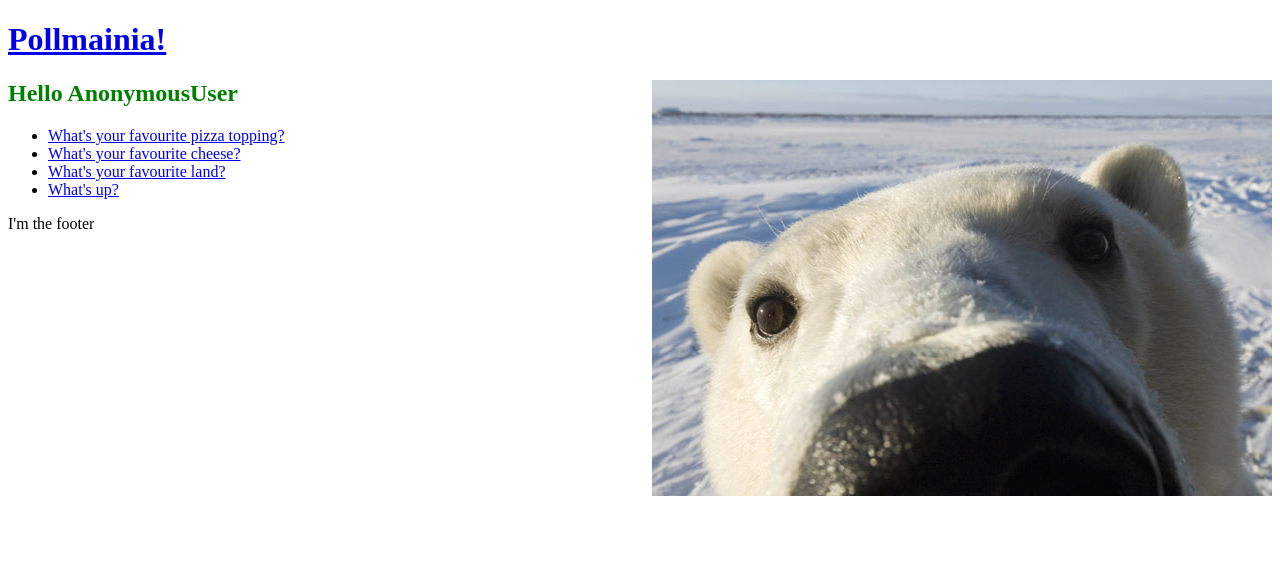
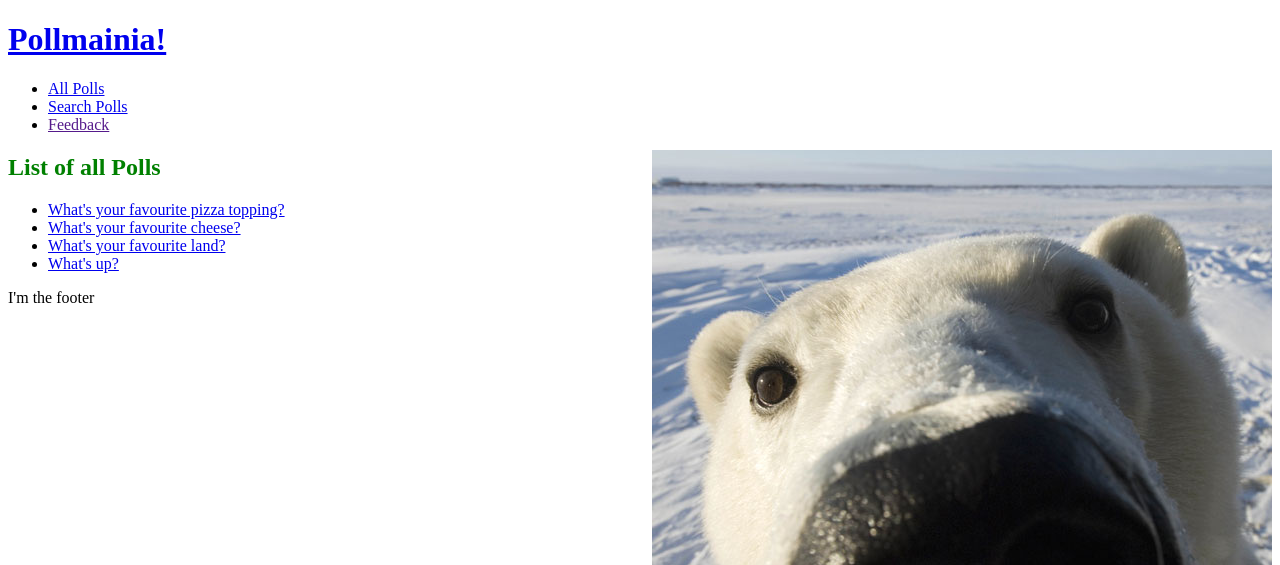
Before and after one commit to pxg/Pollmamania, a Django app: page / in a window 1280 px wide. Shown: the top 565 px of the page. Run offline with Django 3.2, Linux system fonts and the light colour scheme; data comes from the database, SQL or seed files in the repository.

Commit message:
adding search page

```diff
--- a/mysite/polls/templates/polls/index.html
+++ b/mysite/polls/templates/polls/index.html
@@ -3,7 +3,7 @@
 {% block content %}
 
 {% if user %}
-	<h2>Hello {{user}}</h2>
+	<h2>List of all Polls</h2>
 {% else %}
 	<h2>Hey brother</h2>
 {% endif %}
--- a/mysite/polls/templates/polls/layout.html
+++ b/mysite/polls/templates/polls/layout.html
@@ -10,6 +10,12 @@
 
         <h1><a href="{% url poll_index %}">Pollmainia!</a></h1>
 
+        <ul>
+            <li><a href="{% url poll_index %}">All Polls</a></li>
+            <li><a href="/search">Search Polls</a></li>
+            <li><a href="">Feedback</a></li>
+        </ul>
+
         <img id="deocration" src="{{STATIC_URL}}polls/img/polar-bear-face.jpg">
 
         {% block content %}
--- a/mysite/polls/urls.py
+++ b/mysite/polls/urls.py
@@ -8,6 +8,7 @@ urlpatterns = patterns('',
             queryset=Poll.objects.order_by('-pub_date')[:5],
             context_object_name='latest_poll_list',
             template_name='polls/index.html'),
+            # is it possible to set extra variables for the template here
         name='poll_index'),
     url(r'^(?P<pk>\d+)/$',
         DetailView.as_view(
@@ -22,4 +23,5 @@ urlpatterns = patterns('',
     url(r'^(?P<poll_id>\d+)/vote/$', 'polls.views.vote'),
     url(r'^(?P<poll_id>\d+)/suggest_choice/$', 'polls.views.suggest_choice'),
     url(r'^(?P<poll_id>\d+)/process_suggest_choice/$', 'polls.views.process_suggest_choice'),
+    url(r'^search', 'polls.views.search'),
 )
--- a/mysite/polls/views.py
+++ b/mysite/polls/views.py
@@ -38,3 +38,8 @@ def process_suggest_choice(request, poll_id):
     p = get_object_or_404(Poll, pk=poll_id)
     p.choice_set.create(choice_text=request.POST['choice'], votes=0)
     return HttpResponseRedirect(reverse('poll_detail', args=(p.id,)))
+
+def search(request):
+    # look up poll items that match the search
+    # render template
+    return render_to_response('polls/search.html', {}, context_instance=RequestContext(request))
```
Also changed, not shown: mysite/polls/templates/polls/search.html (added, +7 -0 lines), README.md.
